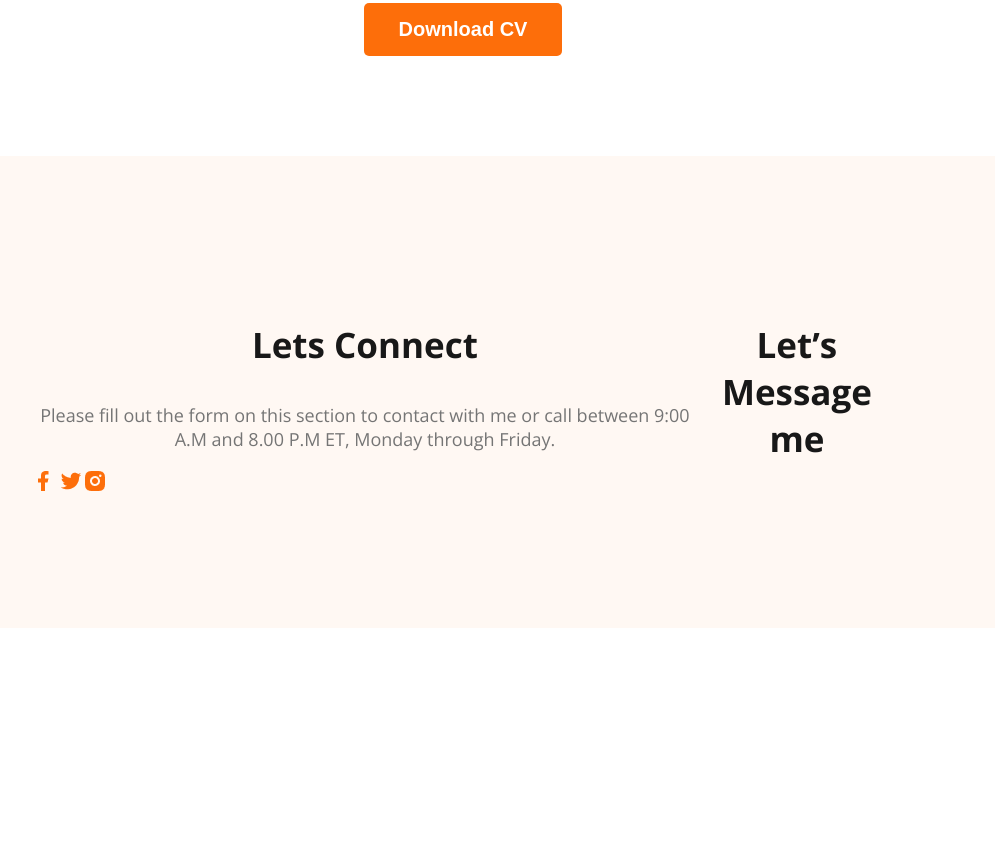
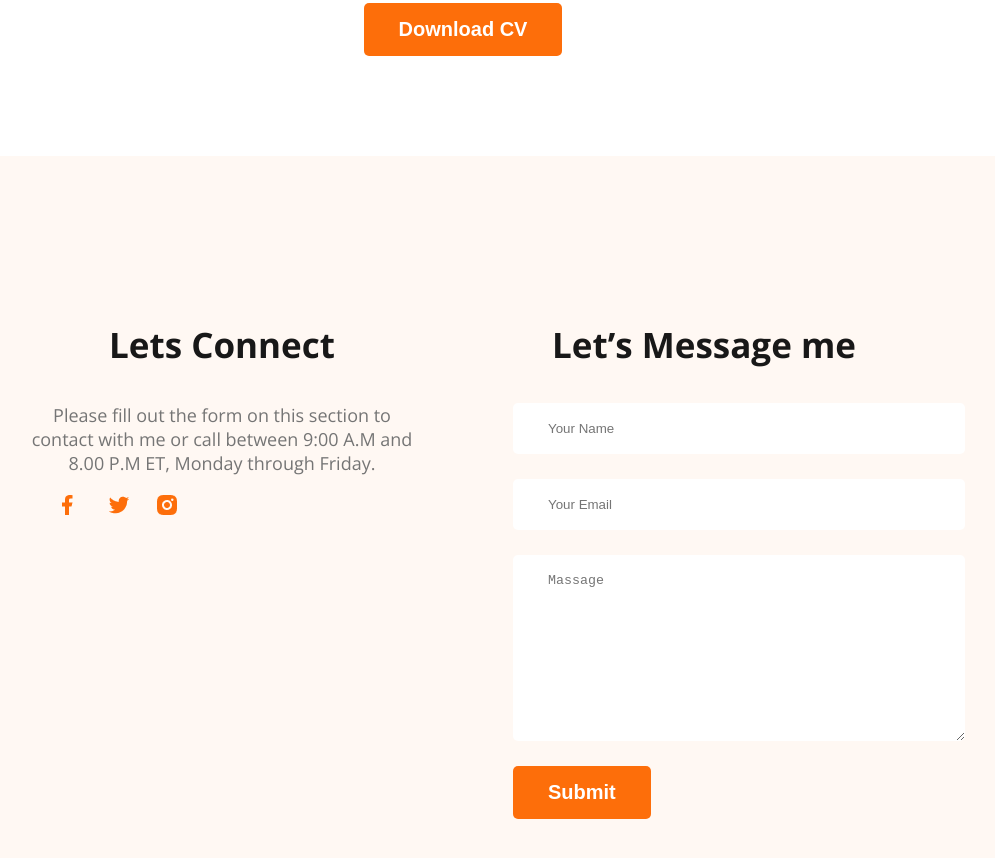
Before and after one commit to MHS676/Web-developer-portfolio, a plain HTML site: page index.html in a window 1280 px wide. Shown: the part 3054-3912 px from the top of the page, without its empty margins (177-1172 px from the left). Before the commit the page ends 3690 px from the top, so only its background shows below. Drawn offline with nearby package versions, Linux system fonts and the light colour scheme.

Commit message:
Finished footer section contact form

```diff
--- a/Styles/portfolio.css
+++ b/Styles/portfolio.css
@@ -190,4 +190,24 @@ footer {
     background-color: #FFF8F3;
     margin-top: 100px;
     padding: 130px 200px;
+    gap: 100px;
 }
+
+.footer-column {
+    width: 50%;
+}
+
+.social-links a{
+    margin-left: 24px;
+}
+
+.contact input[type="text"],[type="text"], textarea {
+        display: block;
+        margin-bottom: 25px;
+        padding: 18px 35px;
+        color: #757575;
+        border-radius: 5px;
+        background:  #FFF;
+        border: 0;
+        width: 100%;
+}
--- a/index.html
+++ b/index.html
@@ -213,6 +213,18 @@
       </div>
       <div class="footer-column">
         <h3 class="section-title">Let’s Message me</h3>
+        <form class="contact" action="">
+          <input type="text" placeholder="Your Name" />
+          <input type="text" placeholder="Your Email" />
+          <textarea
+            name=""
+            placeholder="Massage"
+            id=""
+            cols="30"
+            rows="10"
+          ></textarea>
+          <input class="btn-primary" type="submit" value="Submit" />
+        </form>
       </div>
     </footer>
   </body>
```
